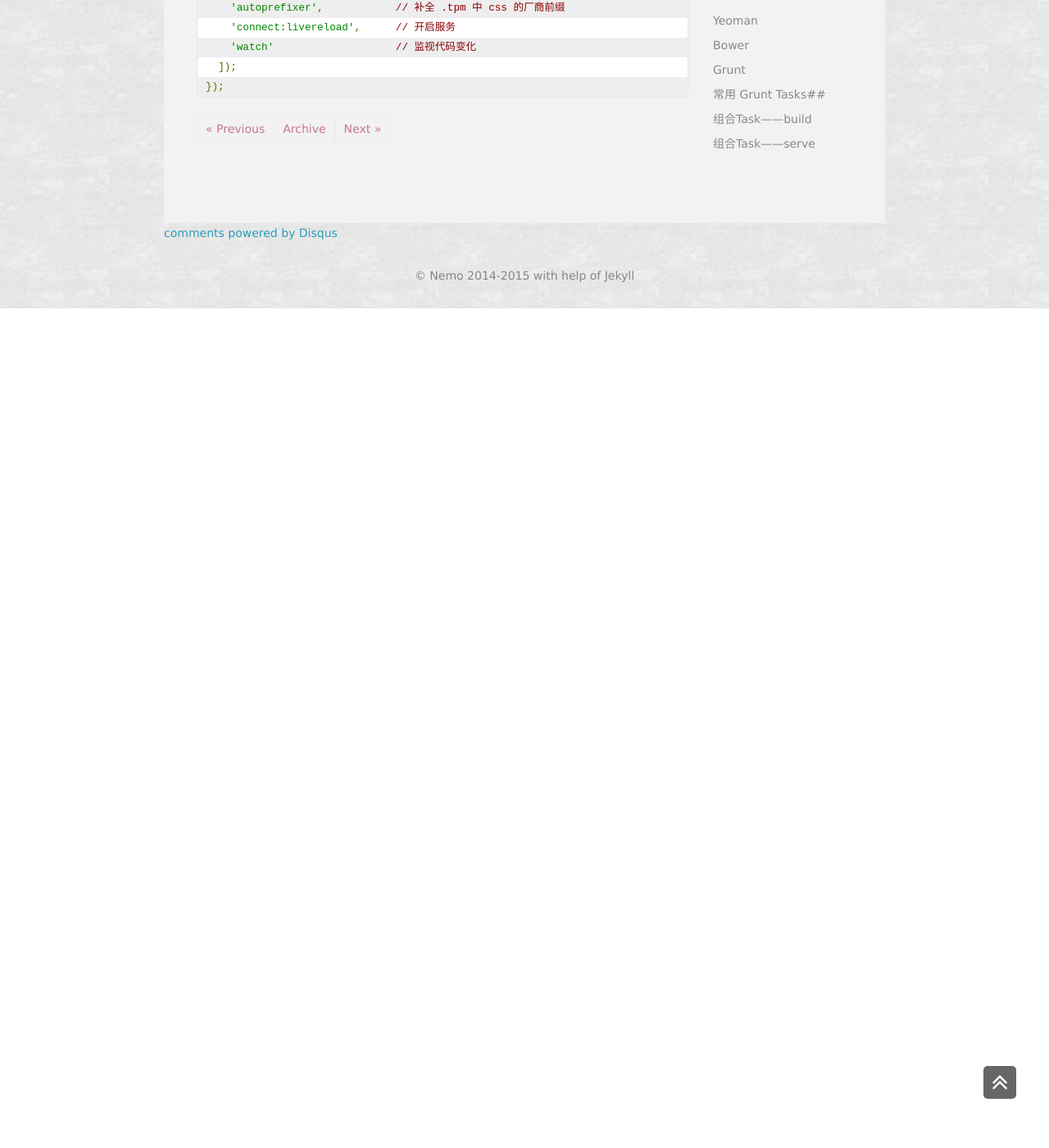
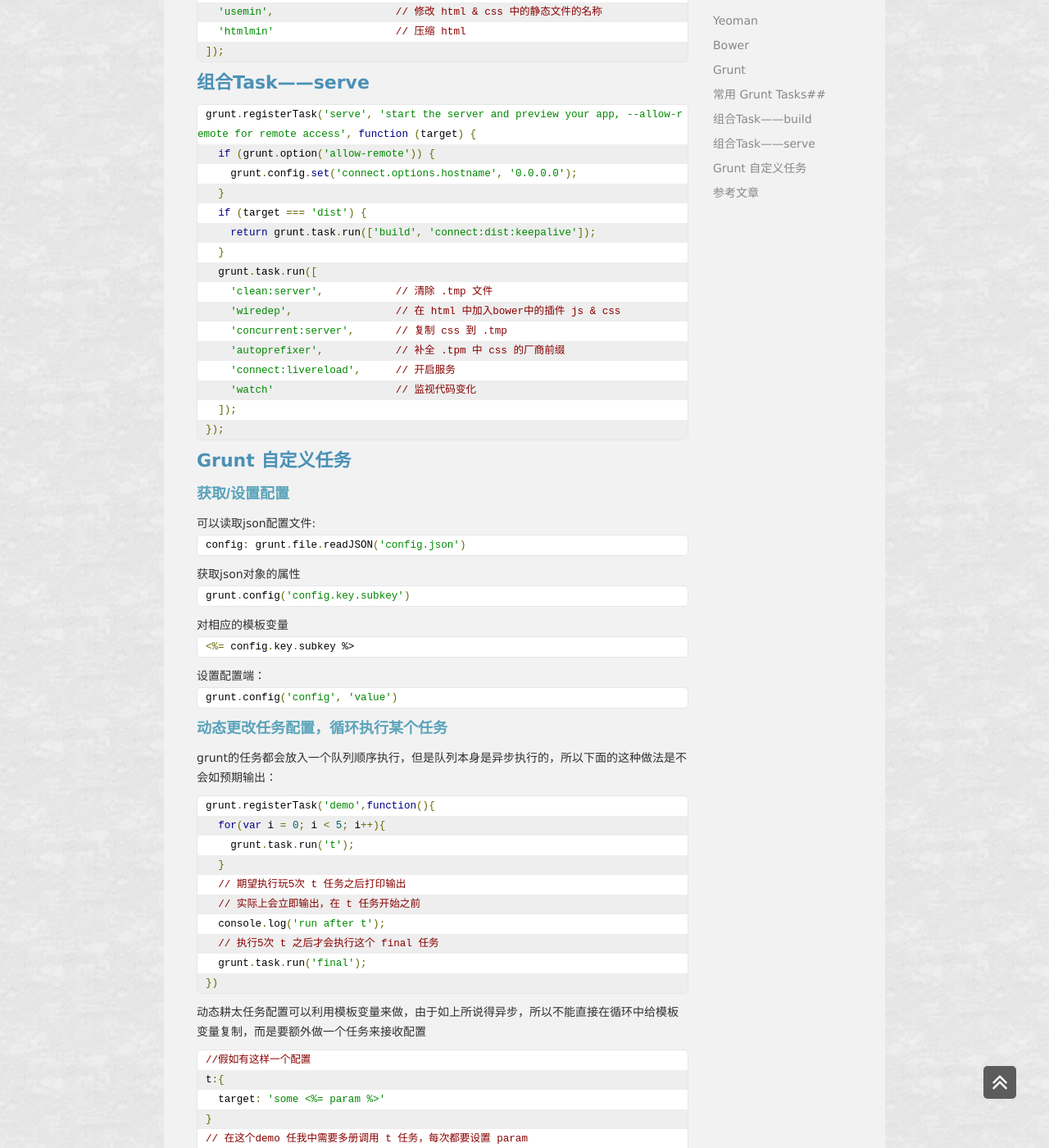
Before and after one commit to Caesor/caesor.github.io, a Jekyll site: the page built from _posts/2015-01-02-Grunt.md, in a window 1280 px wide and 1400 px high, scrolled down 4471 px. Shown: the whole window at 82% size. Built offline with Jekyll 4.4.1, drawn with Linux system fonts in a browser that asks for light colours; some web fonts are replaced; comment, search, counter and statistics services are not loaded; before the commit the page ends 4847 px from its top, so only the background shows below that; some of the changed text lies outside the part shown.

Commit message:
update blog

````diff
--- a/_posts/2015-01-02-Grunt.md
+++ b/_posts/2015-01-02-Grunt.md
@@ -105,12 +105,32 @@ bower install bootstrap`
 
 自动化：减少像压缩，编译，单元测试，代码校验这种重复且无业务关联的工作
 
+**卸载**：`npm uninstall -g grunt`
+
 **安装**：`npm install -g grunt-cli`
+
+**package.json**: 用于node.js 包管理，比如Grunt插件安装
+
+**Gruntfile.js**：Grunt配置问价，配置任务或者自定义任务
 
 **手动初始化package.json**：
 `npm init`
 
-注：package.json 文件中版本号的通配符问题——
+安装Grunt到当前目录： `npm install grunt --save-dev`
+
+**手动生成Gruntfile.js**：`grunt init`
+
+###通配符支持
+
+* 匹配任何字符，除了 /
+
+? 匹配单个字符，除了 /
+
+** 匹配任何字符，包括 / ，所以用在目录路径里面
+
+{} 逗号分隔的”或“操作
+
+！ 排除某个匹配
 
 ^ 限定主版本；~ 限定此版本；
 
@@ -201,3 +221,58 @@ grunt.registerTask('serve', 'start the server and preview your app, --allow-remo
   ]);
 });
 ```
+
+##Grunt 自定义任务
+
+###获取/设置配置
+可以读取json配置文件:
+`config: grunt.file.readJSON('config.json')`
+
+获取json对象的属性
+`grunt.config('config.key.subkey')`
+
+对相应的模板变量
+`<%= config.key.subkey %>`
+
+设置配置端：
+`grunt.config('config', 'value')`
+
+###动态更改任务配置，循环执行某个任务
+grunt的任务都会放入一个队列顺序执行，但是队列本身是异步执行的，所以下面的这种做法是不会如预期输出：
+
+`grunt.registerTask('demo',function(){
+  for(var i = 0; i < 5; i++){
+    grunt.task.run('t');
+  }
+  // 期望执行玩5次 t 任务之后打印输出
+  // 实际上会立即输出，在 t 任务开始之前
+  console.log('run after t');
+  // 执行5次 t 之后才会执行这个 final 任务
+  grunt.task.run('final');
+})`
+
+动态耕太任务配置可以利用模板变量来做，由于如上所说得异步，所以不能直接在循环中给模板变量复制，而是要额外做一个任务来接收配置
+
+`//假如有这样一个配置
+t:{
+  target: 'some <%= param %>'
+}
+// 在这个demo 任我中需要多册调用 t 任务，每次都要设置 param
+grunt.registerTask('demo', function(){
+  for(var i = 0; i < 5; i++){
+    //要一个额外的任务去更改配置
+    grunt.task.run('r_wrapper:' + i);
+  }
+});
+// 更改 t 配置并运行
+grunt.register('t_wrapper', function( i ){
+  grunt.config('param', i);
+  grunt.task.run('t');
+})
+`
+
+###设置输出文字颜色
+`grunt.log('test color'.green)`
+
+##参考文章
+[前端工作流](http://www.hulufei.com/post/grunt-introduction)
````
